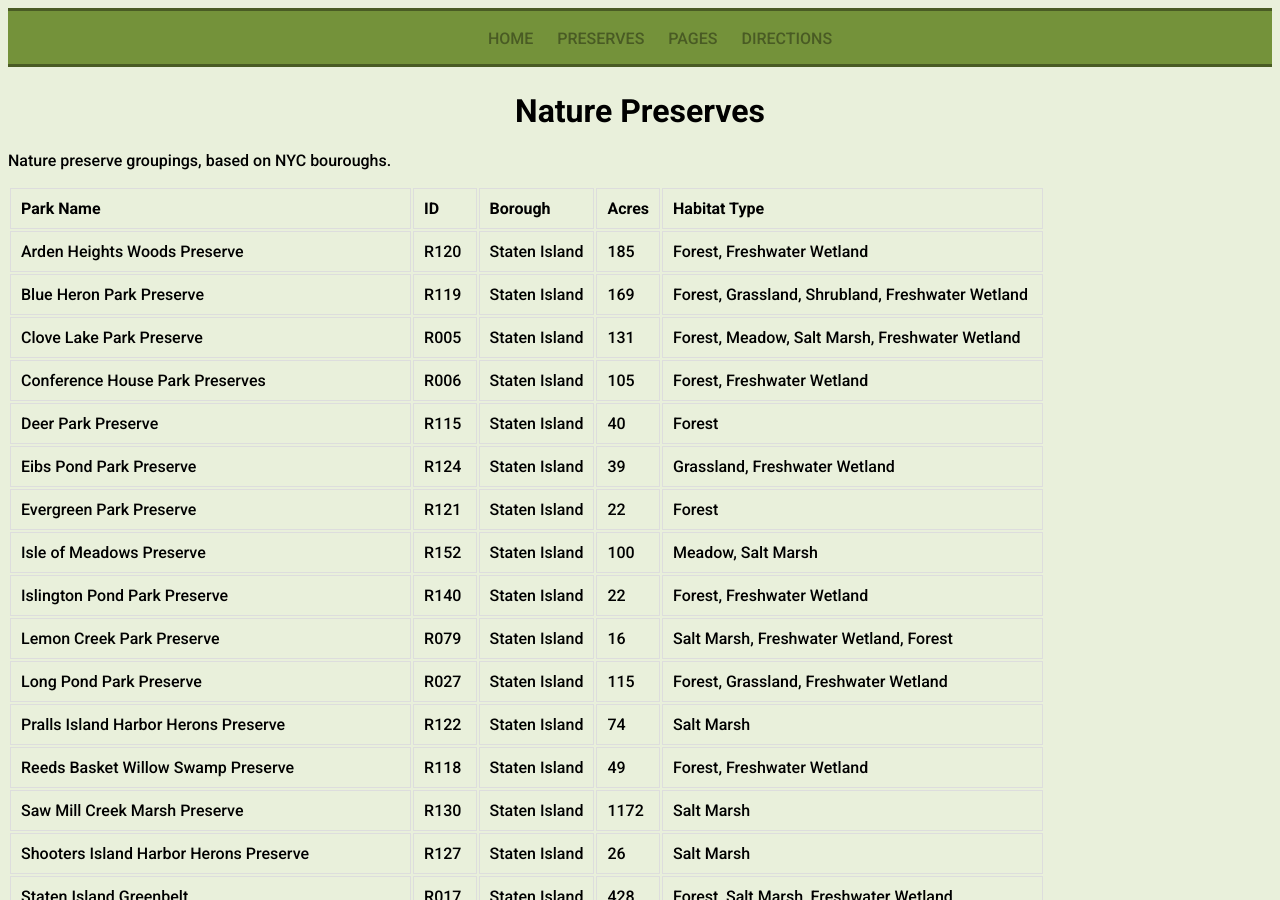
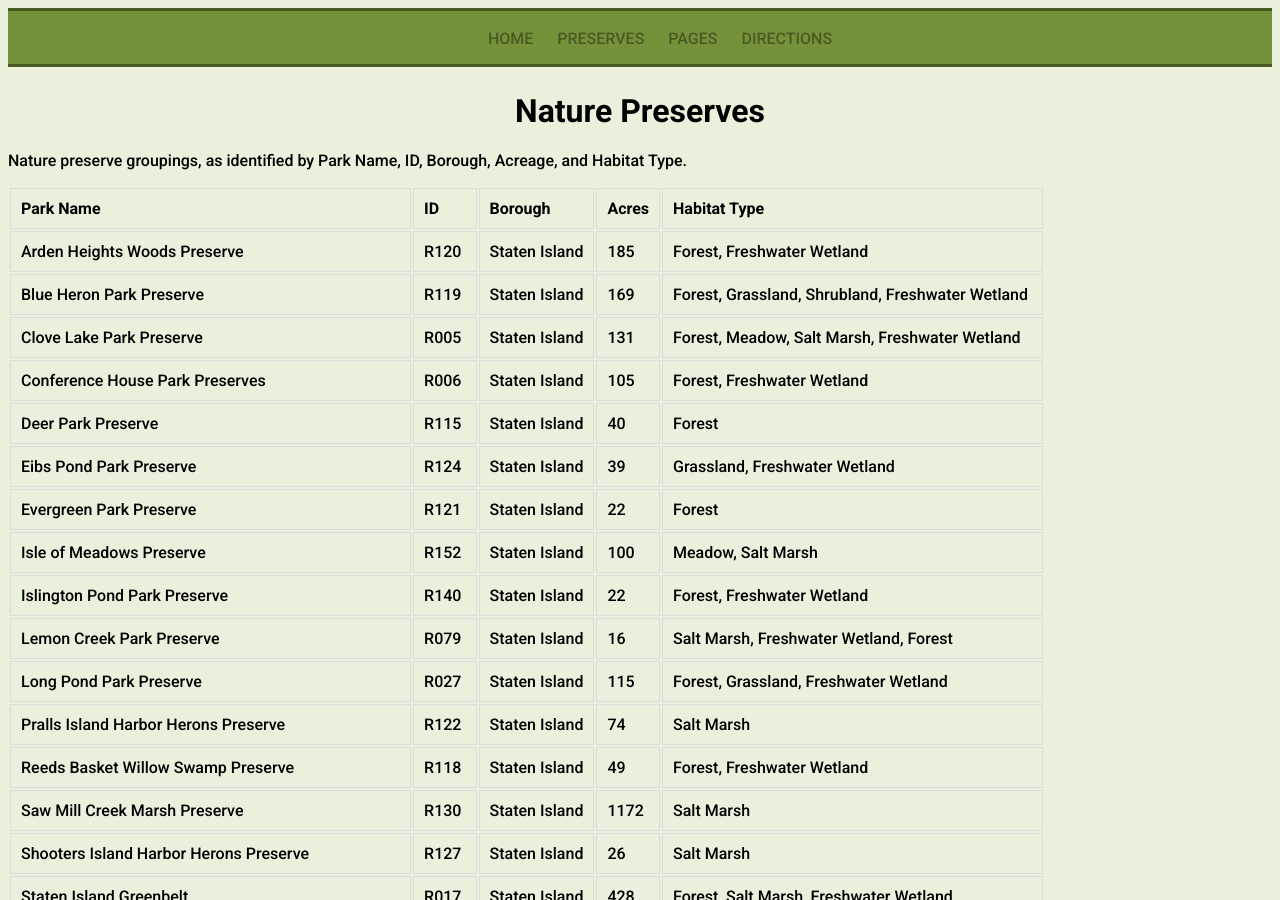
Before and after one commit to annabellamelvin/annabellamelvin.github.io, a Jekyll site: the page Nature_Preserves/nature_table.html, which Jekyll copies as it is, in a window 1280 px wide and 900 px high. Built offline with Jekyll 4.4.1, drawn with Linux system fonts in a browser that asks for light colours.

Commit message:
Update nature_table.html

```diff
--- a/Nature_Preserves/nature_table.html
+++ b/Nature_Preserves/nature_table.html
@@ -35,7 +35,7 @@
             </div>
         </div>
         <h1>Nature Preserves</h1>
-       <p class="group">Nature preserve groupings, based on NYC bouroughs.
+       <p class="group">Nature preserve groupings, as identified by Park Name, ID, Borough, Acreage, and Habitat Type.
       </p>
       <table>
          <tr>
```
